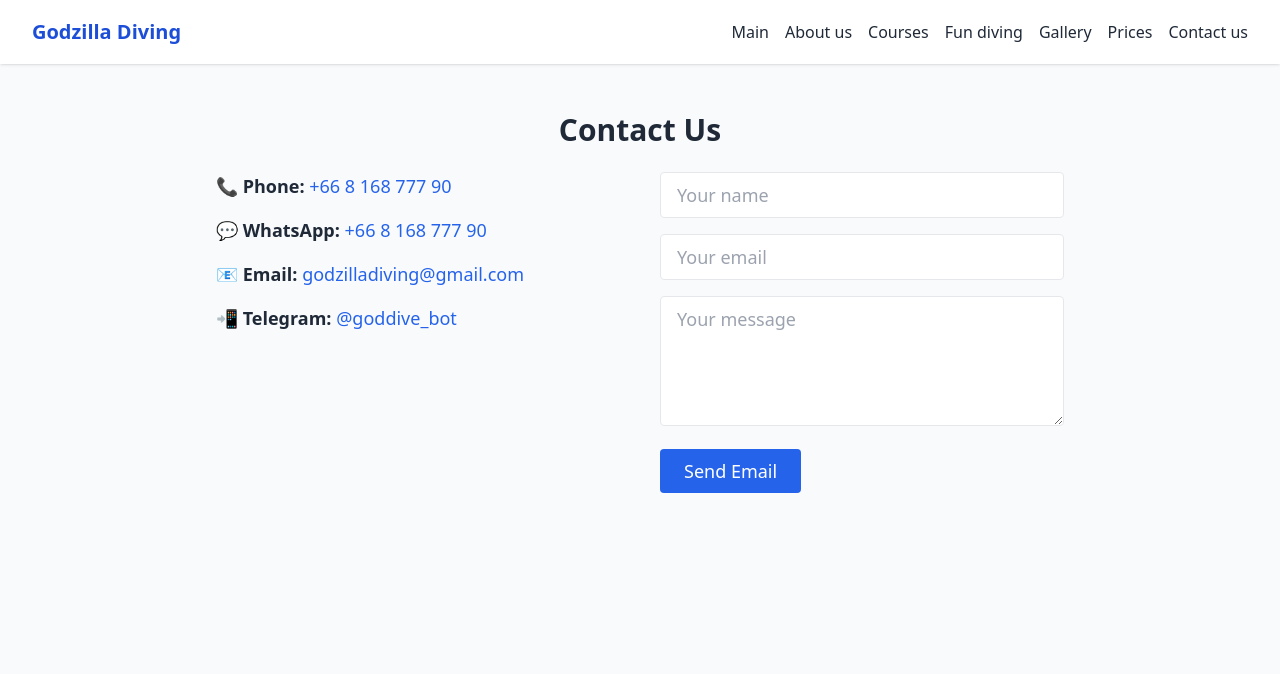
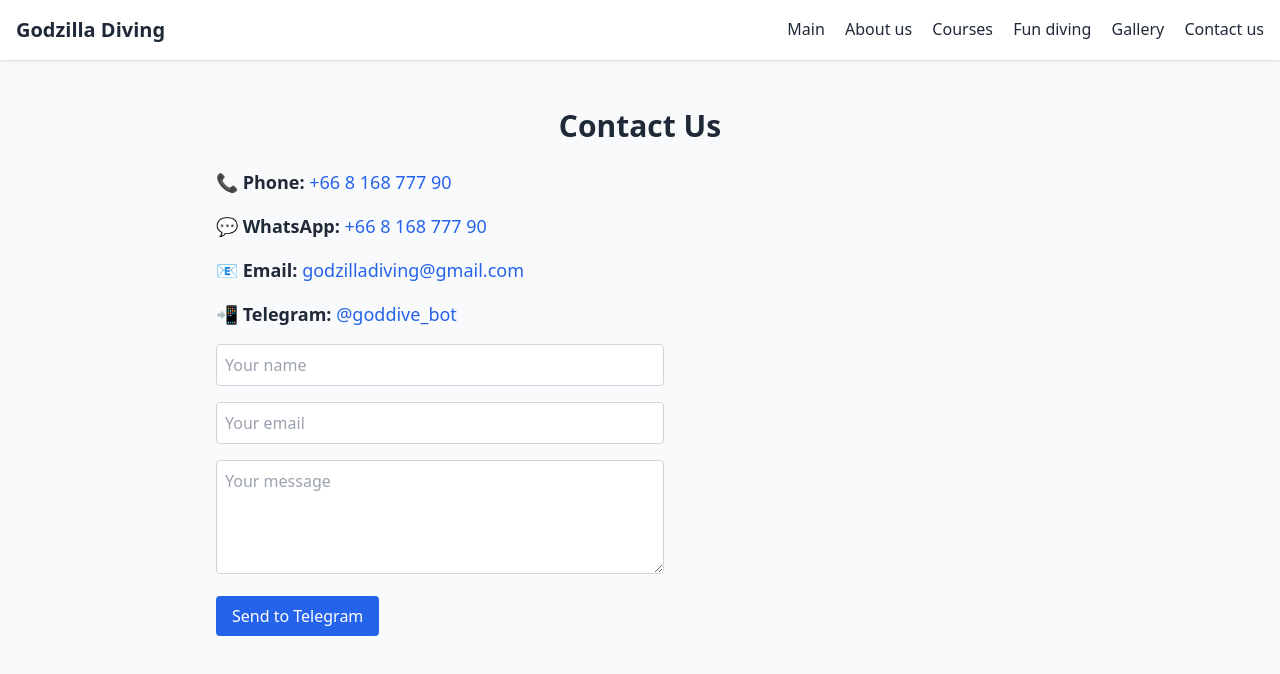
Before and after one commit to paulgran/Site, a plain HTML site: page contact.html in a window 1280 px wide. Drawn offline with nearby package versions, Linux system fonts and the light colour scheme.

Commit message:
Add files via upload

```diff
--- a/contact.html
+++ b/contact.html
@@ -10,34 +10,16 @@
 </head>
 <body class="bg-gray-50 text-gray-800">
 <header class="bg-white shadow sticky top-0 z-50">
-<div class="max-w-7xl mx-auto px-4 sm:px-6 lg:px-8">
-<div class="flex justify-between h-16 items-center">
-<div class="flex items-center justify-between w-full">
-<div class="text-xl font-bold text-blue-700">Godzilla Diving</div>
-<div class="hidden md:flex space-x-4 items-center ml-auto">
+<div class="max-w-7xl mx-auto flex justify-between items-center p-4">
+<a class="text-xl font-bold" href="index.html">Godzilla Diving</a>
+<nav class="space-x-4 hidden md:block">
 <a class="hover:text-blue-700" href="index.html">Main</a>
 <a class="hover:text-blue-600" href="about.html">About us</a>
 <a class="hover:text-blue-600" href="courses.html">Courses</a>
 <a class="hover:text-blue-600" href="fun-diving.html">Fun diving</a>
 <a class="hover:text-blue-600" href="gallery.html">Gallery</a>
-<a class="hover:text-blue-600" href="prices.html">Prices</a>
-<a class="hover:text-blue-600" href="contact.html">Contact us</a>
-</div>
-<div class="md:hidden flex items-center">
-<button class="text-gray-800 focus:outline-none text-2xl" id="menu-toggle">☰</button>
-</div>
-</div>
-</div>
-</div>
-<!-- Mobile menu -->
-<div class="hidden flex-col space-y-2 mt-4 md:hidden px-4" id="mobile-menu">
-<a class="block text-blue-700" href="index.html">Main</a>
-<a class="block" href="about.html">About us</a>
-<a class="block" href="courses.html">Courses</a>
-<a class="block" href="fun-diving.html">Fun diving</a>
-<a class="block" href="gallery.html">Gallery</a>
-<a class="block" href="prices.html">Prices</a>
-<a class="block" href="contact.html">Contact us</a>
+<a class="hover:text-blue-600" href="index.html#contact">Contact us</a>
+</nav>
 </div>
 </header>
 <section class="max-w-4xl mx-auto px-6 py-12">
@@ -50,20 +32,48 @@
 <p class="mb-4">📲 <strong>Telegram:</strong> <a class="text-blue-600 hover:underline" href="https://t.me/goddive_bot">@goddive_bot</a></p>
 </div>
 <div>
-<form action="mailto:godzilladiving@gmail.com" class="space-y-4" enctype="text/plain" method="POST">
-<input class="w-full border rounded px-4 py-2" name="Name" placeholder="Your name" required="" type="text"/>
-<input class="w-full border rounded px-4 py-2" name="Email" placeholder="Your email" required="" type="email"/>
-<textarea class="w-full border rounded px-4 py-2" name="Message" placeholder="Your message" rows="4"></textarea>
-<button class="bg-blue-600 text-white px-6 py-2 rounded hover:bg-blue-700" type="submit">Send Email</button>
-</form>
+
 </div>
 </div>
+
+<form class="w-full max-w-md space-y-4" id="contact-form" onsubmit="sendTelegramMessage(event)">
+<input class="w-full p-2 border border-gray-300 rounded" id="name" placeholder="Your name" required="" type="text"/>
+<input class="w-full p-2 border border-gray-300 rounded" id="email" placeholder="Your email" required="" type="email"/>
+<textarea class="w-full p-2 border border-gray-300 rounded" id="message" placeholder="Your message" required="" rows="4"></textarea>
+<button class="bg-blue-600 text-white px-4 py-2 rounded hover:bg-blue-700" type="submit">Send to Telegram</button>
+</form>
+<script>
+  async function sendTelegramMessage(event) {
+    event.preventDefault();
+    const name = document.getElementById("name").value.trim();
+    const email = document.getElementById("email").value.trim();
+    const message = document.getElementById("message").value.trim();
+
+    if (!name || !email || !message) {
+      alert("Please fill in all fields.");
+      return;
+    }
+
+    const text = `📥 New Contact Form Submission:%0A👤 Name: ${name}%0A📧 Email: ${email}%0A📝 Message: ${message}`;
+
+    const chatId = "381103315";
+    const token = "8187674264:AAHMPNxM0TL6b0B3H5g880AHG_6QHrq7_J4";
+
+    const url = `https://api.telegram.org/bot${token}/sendMessage?chat_id=${chatId}&text=${text}`;
+
+    try {
+      const res = await fetch(url);
+      if (res.ok) {
+        alert("Message sent successfully!");
+        document.getElementById("contact-form").reset();
+      } else {
+        alert("Failed to send message.");
+      }
+    } catch (error) {
+      alert("Error sending message.");
+    }
+  }
+</script>
 </section>
-<script>
-  document.getElementById('menu-toggle')?.addEventListener('click', function () {
-    const menu = document.getElementById('mobile-menu');
-    menu.classList.toggle('hidden');
-  });
-</script>
 </body>
 </html>
```
